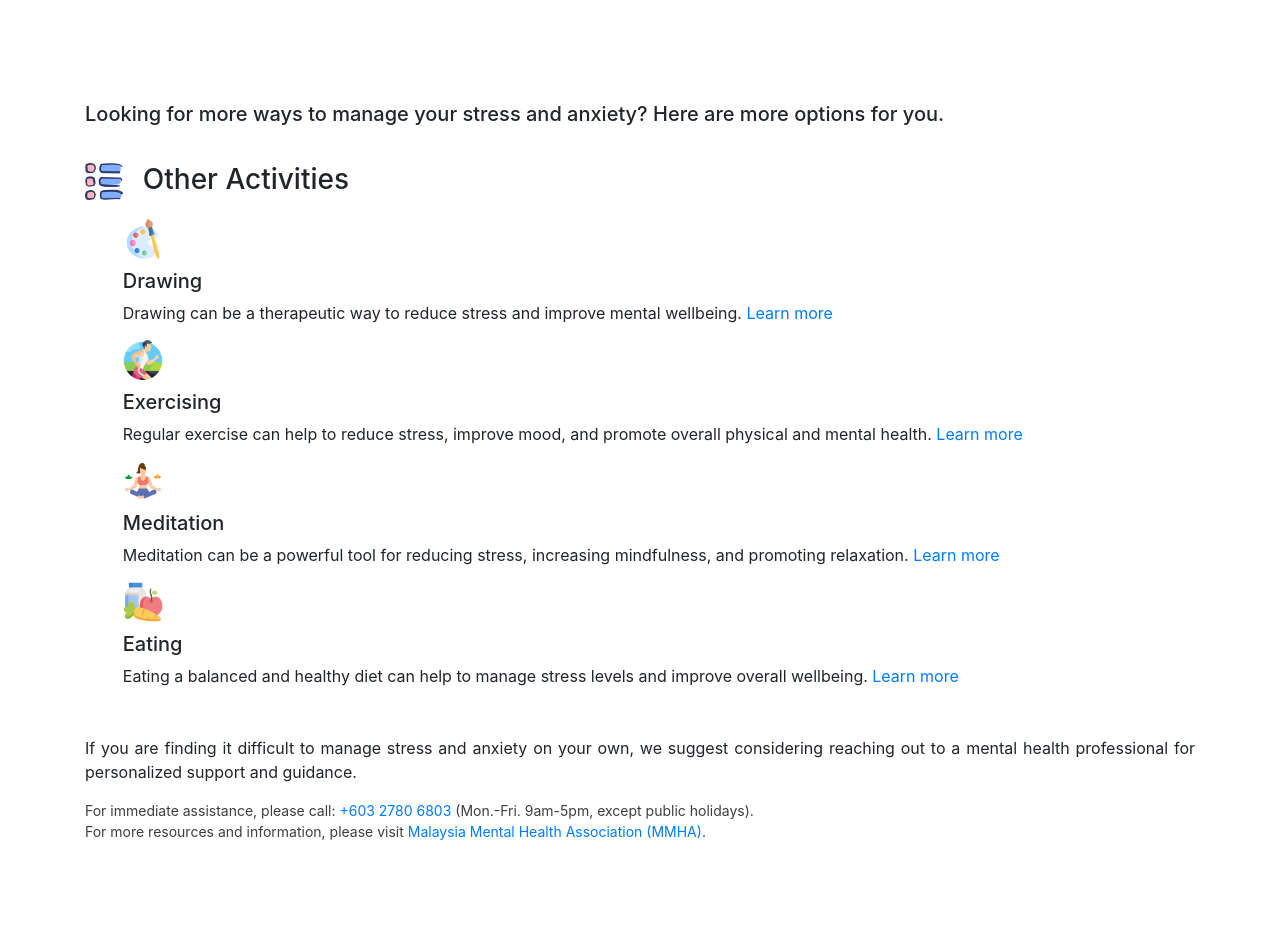
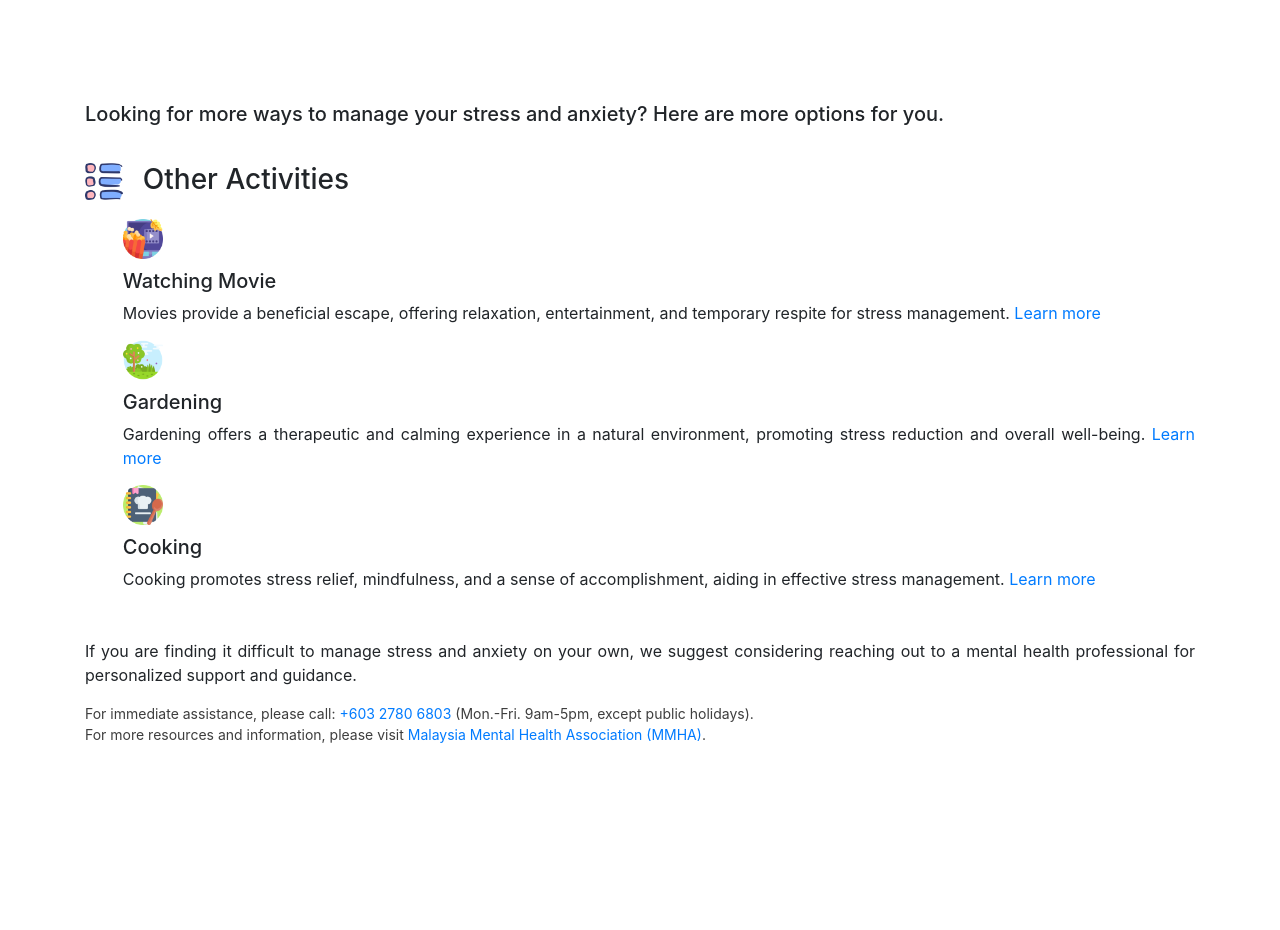
Before and after one commit to yutis-naucheryn/DA-Midst-Deploy, a Flask app: page /activity in a window 1280 px wide. Shown: the part 698-1628 px from the top of the page. After the commit the page ends 1441 px from the top, so only its background shows below. Run offline with Flask 3, Linux system fonts and the light colour scheme; a user stored in the database is signed in; some libraries are stand-ins or nearby versions.

Commit message:
Update activity interface

```diff
--- a/website/templates/activity.html
+++ b/website/templates/activity.html
@@ -147,35 +147,28 @@
 <!-- List of activities -->
 {# <a href="https://example.com"><img src="path/to/icon.png"></a> #}
 <div style="text-align: justify; flex: 1; margin-left: 1cm; margin-top: 15px;">
-    <img src="{{ url_for('static', filename='/image/drawing2.png') }}"
-    alt="Drawing" style="width:40px; height:40px; margin-right: 10px;">
-    <h5 style="margin-top: 10px;">Drawing</h5>
-    Drawing can be a therapeutic way to reduce stress and improve mental wellbeing.
-    <a href="https://www.healthline.com/health/mental-health/anxiety-drawing" target="_blank">Learn more</a>
+    <img src="{{ url_for('static', filename='/image/ma-movie.png') }}"
+    alt="Watching Movie" style="width:40px; height:40px; margin-right: 10px;">
+    <h5 style="margin-top: 10px;">Watching Movie</h5>
+    Movies provide a beneficial escape, offering relaxation, entertainment, and temporary respite for stress management.
+    <a href="https://psychcentral.com/blog/how-watching-movies-can-benefit-our-mental-health" target="_blank">Learn more</a>
   </div>
 <div style="text-align: justify; flex: 1; margin-left: 1cm; margin-top: 15px;">
-    <img src="{{ url_for('static', filename='/image/exercising.png') }}"
-    alt="Exercising" style="width:40px; height:40px; margin-right: 10px;">
-    <h5 style="margin-top: 10px;">Exercising</h5>
-    Regular exercise can help to reduce stress, improve mood, and promote overall physical and mental health.
-    <a href="https://www.healthline.com/health/heart-disease/exercise-stress-relief" target="_blank">Learn more</a>
+    <img src="{{ url_for('static', filename='/image/ma-garden.png') }}"
+    alt="Gardening" style="width:40px; height:40px; margin-right: 10px;">
+    <h5 style="margin-top: 10px;">Gardening</h5>
+    Gardening offers a therapeutic and calming experience in a natural environment, promoting stress reduction and overall well-being.
+    <a href="https://www.stress.org/garden-reduce-stress" target="_blank">Learn more</a>
   </div>
 <div style="text-align: justify; flex: 1; margin-left: 1cm; margin-top: 15px;">
-    <img src="{{ url_for('static', filename='/image/meditation.png') }}"
-    alt="Meditation" style="width:40px; height:40px; margin-right: 10px;">
-    <h5 style="margin-top: 10px;">Meditation</h5>
-    Meditation can be a powerful tool for reducing stress, increasing mindfulness, and promoting relaxation.
-    <a href="https://www.healthline.com/nutrition/12-benefits-of-meditation" target="_blank">Learn more</a>
+    <img src="{{ url_for('static', filename='/image/ma-cooking.png') }}"
+    alt="Cooking" style="width:40px; height:40px; margin-right: 10px;">
+    <h5 style="margin-top: 10px;">Cooking</h5>
+    Cooking promotes stress relief, mindfulness, and a sense of accomplishment, aiding in effective stress management.
+    <a href="https://www.stress.org/stress-reduction-with-cooking" target="_blank">Learn more</a>
   </div>
-<div style="text-align: justify; flex: 1; margin-left: 1cm; margin-top: 15px;">
-    <img src="{{ url_for('static', filename='/image/healthy-food.png') }}"
-    alt="Healthy Food" style="width:40px; height:40px; margin-right: 10px;">
-    <h5 style="margin-top: 10px;">Eating</h5>
-    Eating a balanced and healthy diet can help to manage stress levels and improve overall wellbeing.
-    <a href="https://www.healthline.com/health/healthy-eating/why-do-i-eat-when-im-stressed#eating-when-stressed" target="_blank">Learn more</a>
-  </div>
+
 <br />
-
 <br />
 <p style="text-align: justify;">
   If you are finding it difficult to manage stress and anxiety on your own,
```
Also changed, not shown: website/static/image/ma-cooking.png (added), website/static/image/ma-garden.png (added), website/static/image/ma-movie.png (added).
